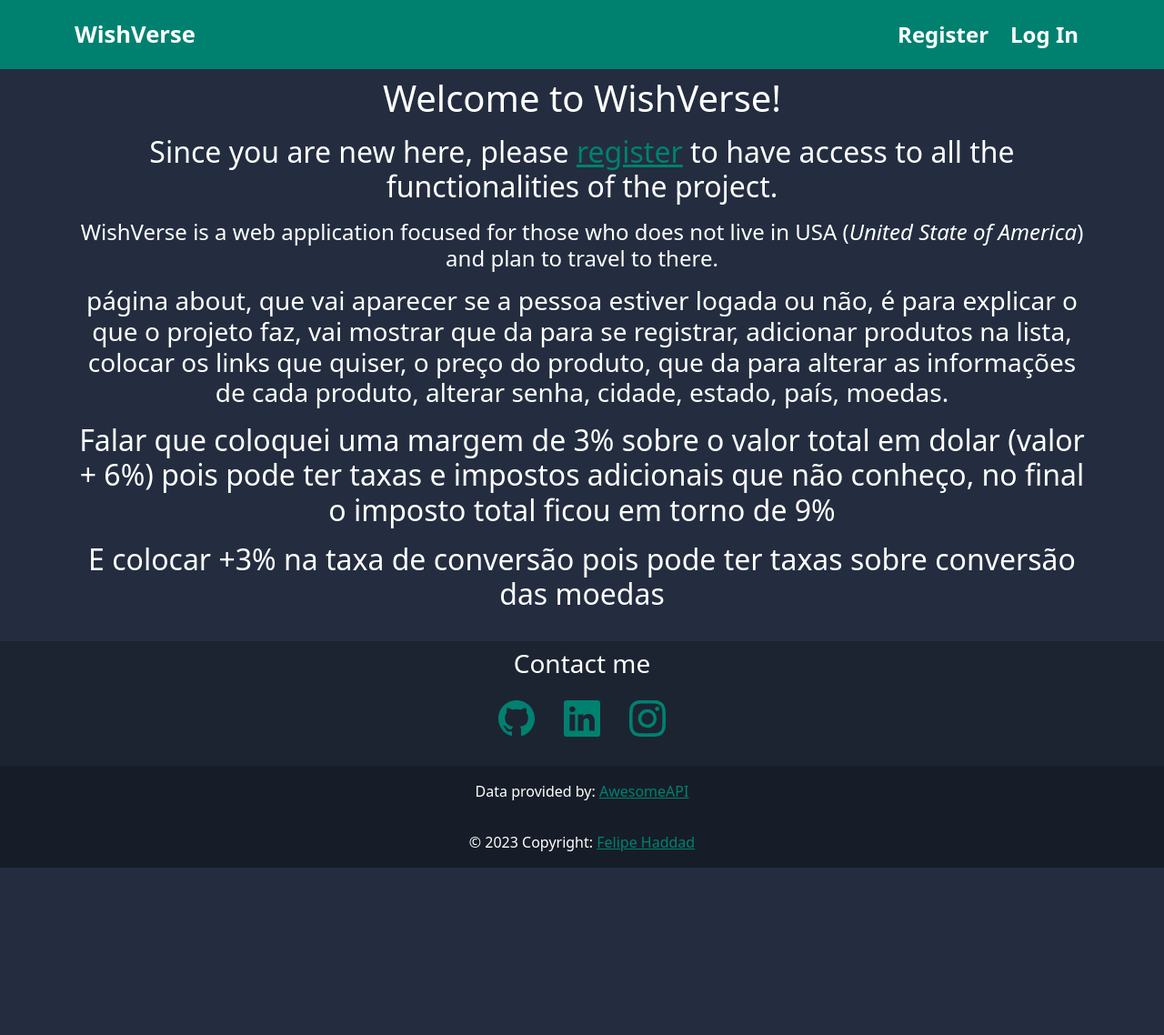
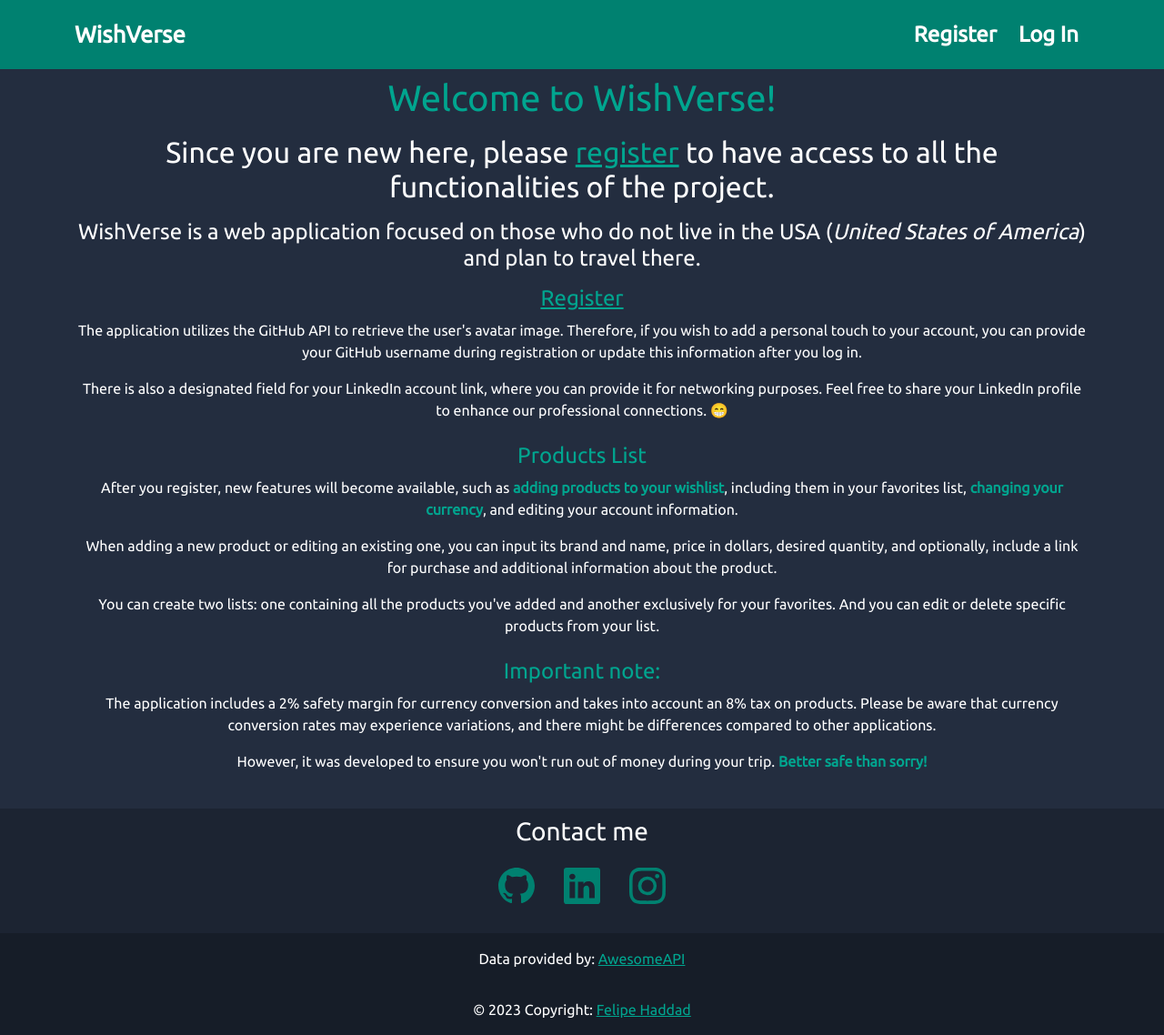
Before and after one commit to FelipeDH9/wishverse, a Flask app: page /about in a window 1280 px wide. Shown: the whole page at 91% size. Before the commit the page ends 954 px from the top, so only its background shows below. Run offline with Flask 3, Linux system fonts and the light colour scheme; some libraries are stand-ins or nearby versions.

Commit message:
finished page about wishverse, and changed font family

```diff
--- a/static/styles.css
+++ b/static/styles.css
@@ -19,6 +19,11 @@ p,
 li,
 span {
   color: var(--text-color);
+}
+
+body {
+  font-family: 'Ubuntu', sans-serif;
+
 }
 
 label {
@@ -97,7 +102,8 @@ header {
 }
 
 .navbar-toggler {
-  margin: 0.5rem;
+  margin: 0rem;
+  padding: 0;
   border: none;
 }
 
@@ -160,11 +166,11 @@ footer .icon:hover {
 }
 
 a {
-  color: var(--main-color);
+  color: var(--secondary-color);
 }
 
 a:hover {
-  color: var(--secondary-color);
+  color: var(--main-color);
 }
 
 /* REGISTER */
@@ -431,7 +437,10 @@ dialog > p, h1 {
   opacity: 0.5;
 }
 
-
+/* ABOUT WISHVERSE */
+.colored {
+  color: var(--secondary-color);
+}
 /* RESPONSIVE */
 @media (max-width: 767px) {
   /* REGISTER */
--- a/templates/index.html
+++ b/templates/index.html
@@ -1,6 +1,6 @@
 {% extends "layout.html" %}
 
-{% block title %}: About{% endblock %}
+{% block title %}{% endblock %}
 
 
 {% block main %}
@@ -18,24 +18,40 @@
     <div class="text-center">
 
         {% if session["user_id"] %}
-            <h1>Hello, {{ session["name"]}}!</h1>
+            <h1 class="colored">Hello, {{ session["name"]}}!</h1>
         {% else %}
-            <h1>Welcome to WishVerse!</h1>
+            <h1 class="colored">Welcome to WishVerse!</h1>
             <h2>Since you are new here, please <a href="/register">register</a> to have access to all the functionalities of the project.</h2>
-
-
         {% endif%}
 
-        <h4>WishVerse is a web application focused for those who does not live in USA (<i>United State of America</i>) and plan to travel to there.</h4>
-        <h3>página about, que vai aparecer se a pessoa estiver logada ou não, é para explicar o que o projeto faz, vai mostrar que da para se registrar, adicionar produtos na lista, colocar os links que quiser, o preço do produto, que da para alterar as informações de cada produto, alterar senha, cidade, estado, país, moedas.
-        </h3>
-        <h2>Falar que coloquei uma margem de 3% sobre o valor total em dolar (valor + 6%) pois pode ter taxas e impostos adicionais que não conheço, no final o imposto total ficou em torno de 9%</h2>
-        <h2>E colocar +3% na taxa de conversão pois pode ter taxas sobre conversão das moedas</h2>
+        <h4>WishVerse is a web application focused on those who do not live in the USA (<i>United States of America</i>) and plan to travel there.</h4>
 
         {% if session["user_id"] %}
-            <a href="/add">Add products to your wishlist!</a>
+        <h4 class="colored">Register</h4>
+        {% else %}
+        <h4 class="colored"><a href="/register">Register</a></h4>
+        {% endif %}
 
+        <p>The application utilizes the GitHub API to retrieve the user's avatar image. Therefore, if you wish to add a personal touch to your account, you can provide your GitHub username during registration or update this information after you log in.</p>
+        <p>There is also a designated field for your LinkedIn account link, where you can provide it for networking purposes. Feel free to share your LinkedIn profile to enhance our professional connections. 😁</p>
+
+        {% if session["user_id"] %}
+        <h4 class="colored"><a href="/list">Products List</a></h4>
+        {% else %}
+        <h4 class="colored">Products List</h4>
         {% endif %}
+
+        {% if session["user_id"] %}
+        <p>After you register, new features will become available, such as <a href="/add"><strong>adding products to your wishlist</strong></a>, including them in your favorites list, <a href="/currency"><strong>changing your currency</strong></a>, and editing your account information.</p>
+        {% else %}
+        <p>After you register, new features will become available, such as <strong class="colored">adding products to your wishlist</strong>, including them in your favorites list, <strong class="colored">changing your currency</strong>, and editing your account information.</p>
+        {% endif %}
+
+        <p>When adding a new product or editing an existing one, you can input its brand and name, price in dollars, desired quantity, and optionally, include a link for purchase and additional information about the product.</p>
+        <p>You can create two lists: one containing all the products you've added and another exclusively for your favorites. And you can edit or delete specific products from your list.</p>
+        <h4 class="colored">Important note:</h4>
+        <p>The application includes a 2% safety margin for currency conversion and takes into account an 8% tax on products. Please be aware that currency conversion rates may experience variations, and there might be differences compared to other applications.</p>
+        <p>However, it was developed to ensure you won't run out of money during your trip. <strong class="colored"> Better safe than sorry!</strong></p>
 
     </div>
 {% endblock %}
--- a/templates/layout.html
+++ b/templates/layout.html
@@ -7,6 +7,10 @@
         <link href="https://cdn.jsdelivr.net/npm/bootstrap@5.3.2/dist/css/bootstrap.min.css" rel="stylesheet" integrity="sha384-T3c6CoIi6uLrA9TneNEoa7RxnatzjcDSCmG1MXxSR1GAsXEV/Dwwykc2MPK8M2HN" crossorigin="anonymous">
 
         <link rel="stylesheet" href="/static/styles.css">
+        <link rel="preconnect" href="https://fonts.googleapis.com">
+        <link rel="preconnect" href="https://fonts.gstatic.com" crossorigin>
+        <link href="https://fonts.googleapis.com/css2?family=Ubuntu&display=swap" rel="stylesheet">
+
 
         <title>WishVerse{% block title %}{% endblock %}</title>
     </head>
@@ -26,9 +30,9 @@
 
 
                     <button class="navbar-toggler" type="button" data-bs-toggle="collapse" data-bs-target="#navbarNavDropdown" aria-controls="navbarNavDropdown" aria-expanded="false" aria-label="Toggle navigation">
-                        <svg xmlns="http://www.w3.org/2000/svg" width="16" height="16" fill="currentColor" class="bi bi-menu-button-wide-fill" viewBox="0 0 16 16">
-                            <path d="M1.5 0A1.5 1.5 0 0 0 0 1.5v2A1.5 1.5 0 0 0 1.5 5h13A1.5 1.5 0 0 0 16 3.5v-2A1.5 1.5 0 0 0 14.5 0h-13zm1 2h3a.5.5 0 0 1 0 1h-3a.5.5 0 0 1 0-1zm9.927.427A.25.25 0 0 1 12.604 2h.792a.25.25 0 0 1 .177.427l-.396.396a.25.25 0 0 1-.354 0l-.396-.396zM0 8a2 2 0 0 1 2-2h12a2 2 0 0 1 2 2v5a2 2 0 0 1-2 2H2a2 2 0 0 1-2-2V8zm1 3v2a1 1 0 0 0 1 1h12a1 1 0 0 0 1-1v-2H1zm14-1V8a1 1 0 0 0-1-1H2a1 1 0 0 0-1 1v2h14zM2 8.5a.5.5 0 0 1 .5-.5h9a.5.5 0 0 1 0 1h-9a.5.5 0 0 1-.5-.5zm0 4a.5.5 0 0 1 .5-.5h6a.5.5 0 0 1 0 1h-6a.5.5 0 0 1-.5-.5z"/>
-                          </svg>
+                        <svg xmlns="http://www.w3.org/2000/svg" width="16" height="16" fill="currentColor" class="bi bi-list" viewBox="0 0 16 16">
+                        <path fill-rule="evenodd" d="M2.5 12a.5.5 0 0 1 .5-.5h10a.5.5 0 0 1 0 1H3a.5.5 0 0 1-.5-.5zm0-4a.5.5 0 0 1 .5-.5h10a.5.5 0 0 1 0 1H3a.5.5 0 0 1-.5-.5zm0-4a.5.5 0 0 1 .5-.5h10a.5.5 0 0 1 0 1H3a.5.5 0 0 1-.5-.5z"/>
+                        </svg>
                     </button>
                     <div class="collapse navbar-collapse" id="navbarNavDropdown">
 
```
Also changed, not shown: database.sqlite3, static/github-example.png (added), static/linkedin-example.png (added), 1 other file.
